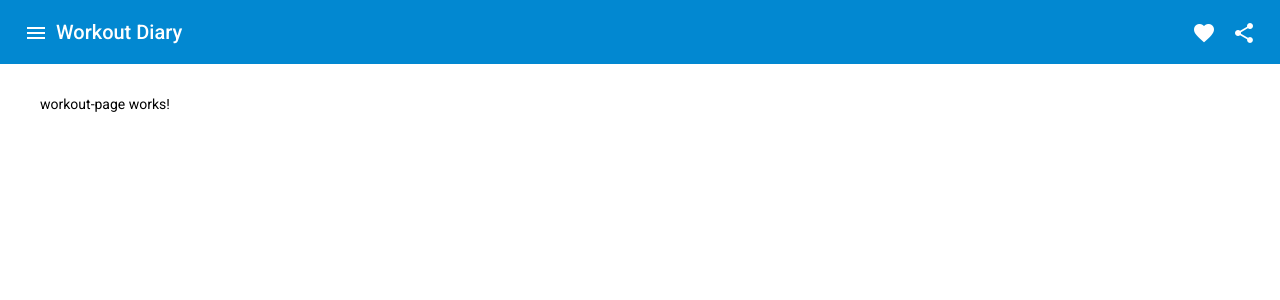
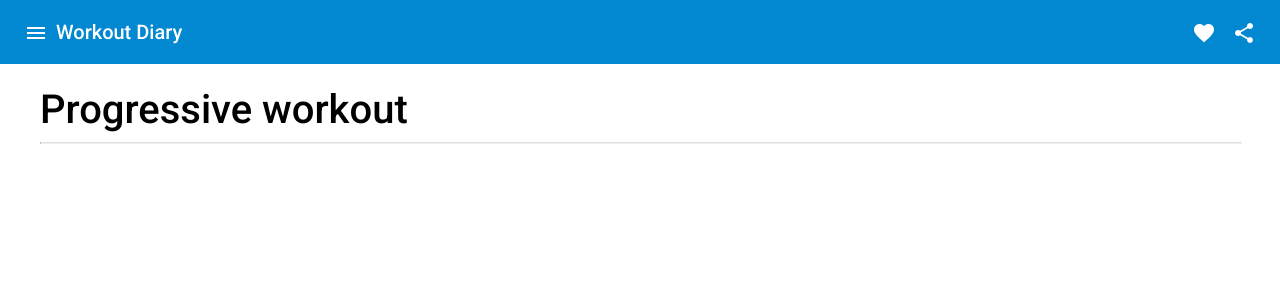
Before and after one commit to rvcl3n/WorkoutDiary, an Angular app in the folder WorkoutDiaryFrontEnd/: page /workout in a window 1280 px wide. Shown: the top 300 px of the page. Built offline with nearby package versions, Linux system fonts and the light colour scheme.

Commit message:
Added title on the  workout page

```diff
--- a/WorkoutDiaryFrontEnd/src/app/workout/workout-page/workout-page.component.html
+++ b/WorkoutDiaryFrontEnd/src/app/workout/workout-page/workout-page.component.html
@@ -1 +1,2 @@
-<p>workout-page works!</p>
+<h1>{{description}}</h1>
+<hr/>
--- a/WorkoutDiaryFrontEnd/src/app/workout/workout-page/workout-page.component.scss
+++ b/WorkoutDiaryFrontEnd/src/app/workout/workout-page/workout-page.component.scss
@@ -0,0 +1,11 @@
+hr {
+    display: block;
+    margin: 10px 0 10px 0;
+    border-top: 1px solid rgba(0, 0, 0, .12);
+    width: 100%
+  }
+
+h1 {
+    font-weight: 500;
+    font-size: 40px;
+}
--- a/WorkoutDiaryFrontEnd/src/app/workout/workout-page/workout-page.component.ts
+++ b/WorkoutDiaryFrontEnd/src/app/workout/workout-page/workout-page.component.ts
@@ -7,6 +7,12 @@ import { Component, OnInit } from '@angular/core';
 })
 export class WorkoutPageComponent implements OnInit {
 
+  public description: string = "Progressive workout";
+
+  public workoutType: string;
+
+  public dateTime: string;
+
   constructor() { }
 
   ngOnInit(): void {
```
Also changed, not shown: WorkoutDiaryFrontEnd/src/app/workout/workout.module.ts (+3 -4 lines).
